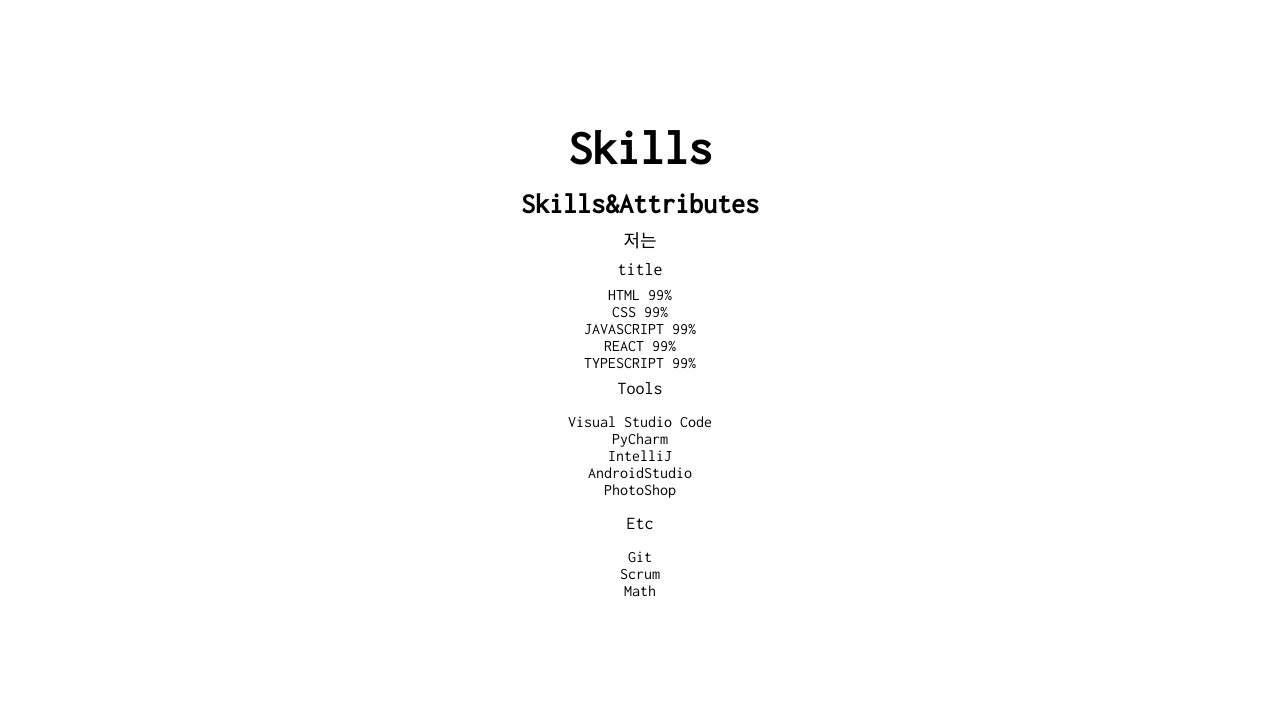
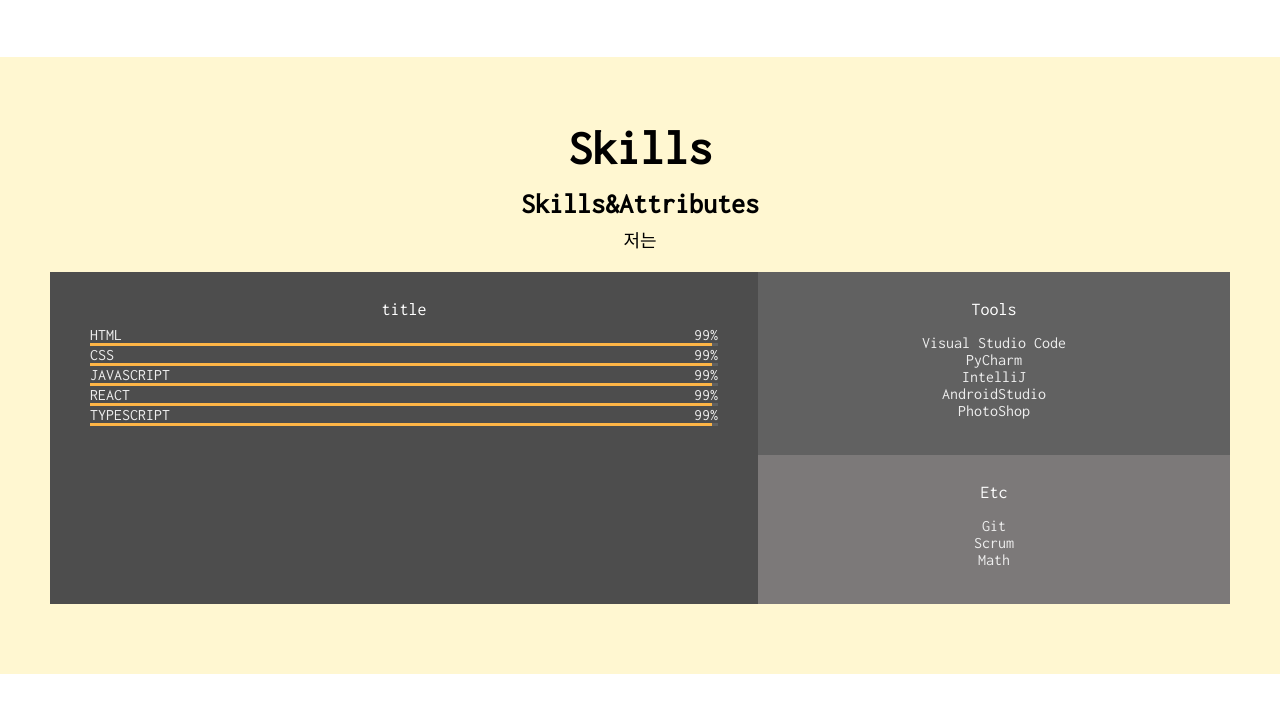
Before and after one commit to jangco97/portfolio1, a plain HTML site: page index.html in a window 1280 px wide. Shown: the part 1499-2212 px from the top of the page. Drawn offline with Linux system fonts and the light colour scheme.

Commit message:
CSS: SKILL

```diff
--- a/index.html
+++ b/index.html
@@ -54,7 +54,7 @@
       <button class="home__contact">contact me</button>
     </section>
     <!-- ABOUT -->
-    <section id="about" class="section">
+    <section id="about" class="section section__container">
       <h1>About me</h1>
       <p>
         Lorem ipsum, dolor sit amet consectetur adipisicing elit. Sint magni, molestiae veritatis
@@ -101,6 +101,7 @@
     </section>
     <!-- SKILLS -->
     <section id="skills" class="section">
+      <div class="section__container">
         <h1>Skills</h1>
         <h2>Skills&Attributes</h2>
         <p>저는</p>
@@ -108,32 +109,40 @@
           <div class="skillset__left">
             <h3 class="skillset__title">title</h3>
             <div class="skill">
-            <div class="skill_description">
+                <div class="skill__description">
                   <span>HTML</span>
                   <span>99%</span>
+                </div>
                 <div class="skill__bar">
-                <div class="skill__value"></div>
+                  <div class="skill__value" style="width: 99%;"></div>
                 </div>
+                <div class="skill__description">
                   <span>CSS</span>
                   <span>99%</span>
+                </div>
                 <div class="skill__bar">
-                <div class="skill__value"></div>
+                  <div class="skill__value" style="width: 99%;"></div>
                 </div>
+                <div class="skill__description">
                   <span>JAVASCRIPT</span>
                   <span>99%</span>
+                </div>
                 <div class="skill__bar">
-                <div class="skill__value"></div>
+                  <div class="skill__value" style="width: 99%;"></div>
                 </div>
+                <div class="skill__description">
                   <span>REACT</span>
                   <span>99%</span>
+                </div>
                 <div class="skill__bar">
-                <div class="skill__value"></div>
+                  <div class="skill__value" style="width: 99%;"></div>
                 </div>
+                <div class="skill__description">
                   <span>TYPESCRIPT</span>
                   <span>99%</span>
+                </div>
                 <div class="skill__bar">
-                <div class="skill__value"></div>
-              </div>
+                  <div class="skill__value" style="width: 99%;"></div>
                 </div>
             </div>
           </div>
@@ -158,9 +167,10 @@
             </div>
           </div>
         </div>
+      </div>
     </section>
     <!-- WORK -->
-    <section id="work" class="section">
+    <section id="work" class="section section__container">
       <div class="category">
         <button class="category__btn">All<span class="category__count">2</span></button>
         <button class="category__btn">Front-end<span class="category__count">2</span></button>
@@ -227,7 +237,7 @@
       </div>
     </section>
     <!-- TESTIMONIALS -->
-    <section id="testimonials" class="section">
+    <section id="testimonials" class="section section__container">
       <h1>Testimonials</h1>
       <h3>See What they say about me</h3>
       <div class="testimonials">
@@ -257,7 +267,7 @@
     </div>
     </section>
     <!-- CONTACT -->
-    <section id="contact" class="section">
+    <section id="contact" class="section section__container">
       <h1 class="contact__title">Let's talk</h1>
         <h3 class="contact__email">jgw970907@gmail.com</h3>
         <div class="contact__icon">
--- a/main.css
+++ b/main.css
@@ -144,6 +144,9 @@ p {
 .section {
   padding: 50px;
   text-align: center;
+  margin: auto;
+}
+.section__container {
   max-width: 1200px;
   margin: auto;
 }
@@ -204,3 +207,49 @@ p {
 .job__period {
   font-size: var(--font-micro);
 }
+#skills {
+  background-color: var(--color-yellow);
+}
+.skillset {
+  margin: 20px 0;
+  display: flex;
+  background-color: var(--color-light-grey);
+  color: var(--color-light-white);
+}
+.skillset__title {
+  color: white;
+}
+.skillset__left {
+  padding: 20px 40px;
+  flex-basis: 60%;
+  background-color: var(--color-dark-grey);
+}
+.skill {
+  height: 100%;
+  margin-bottom: 32px;
+}
+.skill__description {
+  display: flex;
+  justify-content: space-between;
+}
+.skill__bar {
+  width: 100%;
+  height: 3px;
+  background-color: var(--color-grey);
+}
+.skill__value {
+  width: 100%;
+  height: 3px;
+  background-color: var(--color-orange);
+}
+.skillset__right {
+  flex-basis: 40%;
+}
+.tools {
+  background-color: var(--color-grey);
+}
+
+.tools,
+.etc {
+  padding: 20px;
+}
```
Lines whose indentation alone changed are shown as unchanged.
